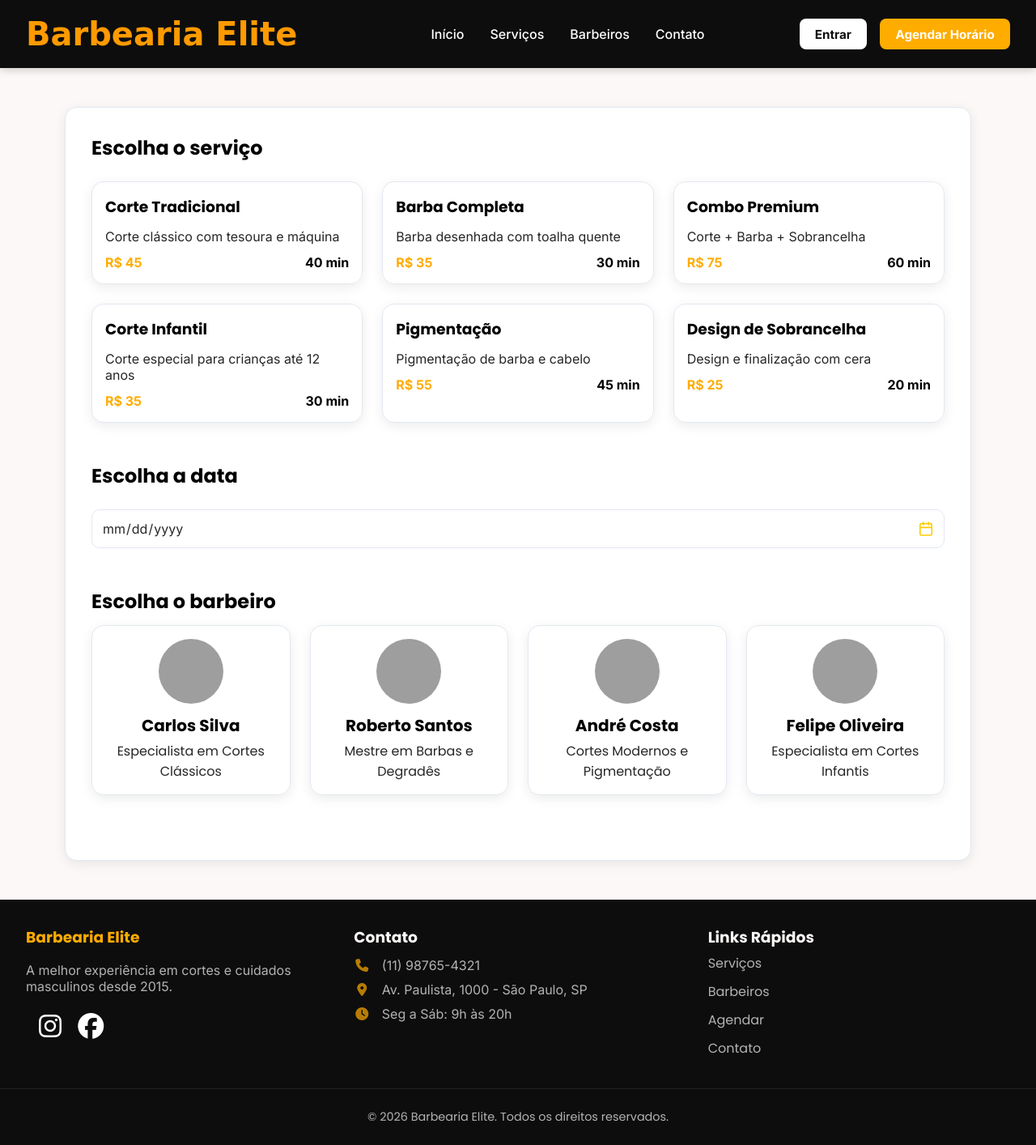
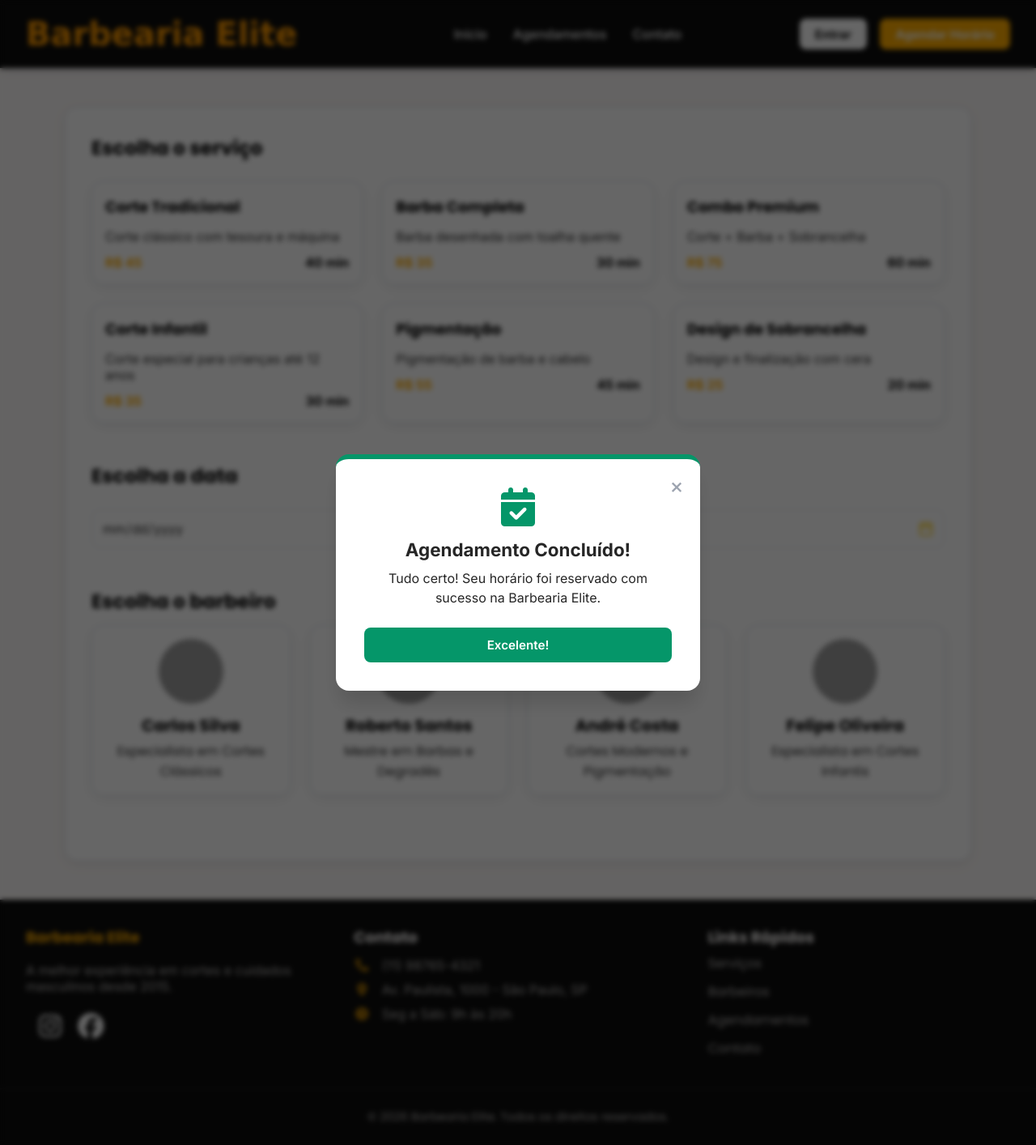
Before and after one commit to gustamoraiss/barbertime, a Flask app: page /agendar in a window 1280 px wide. Shown: the whole page at 81% size. Run offline with Flask 3, Linux system fonts and the light colour scheme; one stand-in notice (Sample message) is shown; some web fonts are replaced; grey boxes are pictures that could not be loaded.

Commit message:
feat(style): integrar modais de erro customizados, aplicar novalidate e registrar rotas do dashboard no app.py

```diff
--- a/app.py
+++ b/app.py
@@ -2,12 +2,15 @@ from flask import Flask
 from routes.main import main_bp
 from routes.scheduling import scheduling_bp
 from routes.contact import contact_bp
+from routes.dashboard import dashboard_bp
 
 app = Flask(__name__)
+app.secret_key = 'sua_chave_secreta_aqui'
 
 app.register_blueprint(main_bp)
 app.register_blueprint(scheduling_bp)
 app.register_blueprint(contact_bp)
+app.register_blueprint(dashboard_bp)
 
 if __name__ == '__main__':
     app.run(debug=True)
--- a/static/css/agendamento.css
+++ b/static/css/agendamento.css
@@ -3,6 +3,127 @@ body {
     height: 100vh;
     background-color: var(--cor-cinza-claro);
     box-sizing: border-box;
+}
+.alerta-checkbox {
+    display: none;
+}
+
+.modal-alerta-container {
+    position: fixed;
+    top: 0;
+    left: 0;
+    width: 100%;
+    height: 100%;
+    background-color: rgba(0, 0, 0, 0.6);
+    display: flex;
+    justify-content: center;
+    align-items: center;
+    z-index: 9999;
+    backdrop-filter: blur(3px);
+}
+
+.alerta-checkbox:not(:checked) + .modal-alerta-container {
+    display: none;
+}
+
+.card-alerta-popup {
+    background: var(--cor-branco);
+    border-radius: 16px;
+    padding: 35px;
+    max-width: 450px;
+    width: 90%;
+    position: relative;
+    box-shadow: 0 20px 25px -5px rgba(0, 0, 0, 0.15);
+    animation: popupSuave 0.3s ease-out;
+}
+
+.btn-fechar-alerta {
+    position: absolute;
+    top: 15px;
+    right: 20px;
+    font-size: 28px;
+    color: var(--cor-cinza-icone);
+    cursor: pointer;
+    transition: color 0.2s;
+}
+
+.btn-fechar-alerta:hover {
+    color: var(--cor-cinza-escuro);
+}
+
+.alerta-conteudo {
+    text-align: center;
+    font-family: var(--fonte-texto);
+}
+
+.alerta-conteudo h3 {
+    font-size: 1.4rem;
+    color: var(--cor-cinza-escuro);
+    margin: 0 0 10px 0;
+    font-weight: 700;
+}
+
+.alerta-conteudo p {
+    font-size: 1rem;
+    color: var(--cor-cinza-escuro);
+    line-height: 1.5;
+    margin: 0 0 25px 0;
+}
+
+.btn-entendido {
+    display: block;
+    padding: 12px 24px;
+    font-size: 0.95rem;
+    font-weight: 600;
+    border-radius: 8px;
+    cursor: pointer;
+    text-align: center;
+    color: var(--cor-branco);
+    transition: opacity 0.2s;
+}
+
+.btn-entendido:hover {
+    opacity: 0.9;
+}
+
+.card-alerta-popup.error {
+    border-top: 6px solid var(--cor-vermelho);
+}
+
+.icone-erro {
+    font-size: 3rem;
+    color: var(--cor-vermelho);
+    margin-bottom: 15px;
+}
+
+.btn-erro {
+    background-color: var(--cor-vermelho);
+}
+
+.card-alerta-popup.success {
+    border-top: 6px solid var(--cor-verde);
+}
+
+.icone-sucesso {
+    font-size: 3rem;
+    color: var(--cor-verde);
+    margin-bottom: 15px;
+}
+
+.btn-sucesso {
+    background-color: var(--cor-verde);
+}
+
+/* Adicione isso no final do seu arquivo agendamento.css */
+.input-campo-texto:focus {
+    outline: none;
+    border-color: var(--cor-amarelo);
+    box-shadow: 0 0 5px rgba(255, 204, 0, 0.3);
+}
+
+@keyframes popupSuave {
+    from { transform: scale(0.9); opacity: 0; }
+    to { transform: scale(1); opacity: 1; }
 }
 
 .agendamento {
@@ -122,7 +243,7 @@ body {
 
 .barbeiros-cards {
     display: grid;
-    grid-template-columns: repeat(4, 1fr);;
+    grid-template-columns: repeat(4, 1fr);
     gap: 1.5em;
 }
 
@@ -352,9 +473,6 @@ body {
 }
 
 /* Quando a tela for de 810px ou menos */
-/* ==========================================================================
-   MELHORIA DE LAYOUT: RESPONSIVIDADE EM 810PX
-   ========================================================================== */
 @media (max-width: 810px) {
     /* 1. Força os blocos de Horário e Dados ficarem um abaixo do outro */
     .secao-barbeiros:has(input[name="barbeiro"]:checked) ~ .secao-horarios-e-cliente {
--- a/static/css/style.css
+++ b/static/css/style.css
@@ -1,6 +1,9 @@
 @import url('https://fonts.googleapis.com/css2?family=Beau+Rivage&family=Inter:ital,opsz,wght@0,14..32,100..900;1,14..32,100..900&family=Poppins:ital,wght@0,100;0,200;0,300;0,400;0,500;0,600;0,700;0,800;0,900;1,100;1,200;1,300;1,400;1,500;1,600;1,700;1,800;1,900&display=swap');
 
 :root {
+    --cor-verde: #059669;
+    --cor-verde-claro: #ecfdf5;
+    --cor-vermelho: #ef4444;
     --cor-amarelo-claro: #fff3c7;
     --cor-amarelo: #ffac00;
     --cor-amarelo-hover: #ff9a00;
@@ -8,6 +11,7 @@
     --cor-branco: #ffffff;
     --cor-cinza-claro: #fbf8f7;
     --cor-cinza: #f2f2f2;
+    --cor-cinza-icone: #9ca3af;
     --cor-cinza-border: #e2e8f0;
     --cor-cinza-escuro: #262626;
     --cor-cinza-hover: #c9c9c9;
--- a/templates/agendamento.html
+++ b/templates/agendamento.html
@@ -4,7 +4,40 @@
 {% endblock %}
 
 {% block content %}
-<form action="/agendar" method="POST" class="agendamento">
+
+{% with messages = get_flashed_messages(with_categories=true) %}
+    {% if messages %}
+        {% for category, message in messages %}
+
+            <input type="checkbox" id="alerta-toggle" class="alerta-checkbox" checked>
+
+            <div class="modal-alerta-container">
+                <div class="card-alerta-popup {{ category }}">
+
+                    <label for="alerta-toggle" class="btn-fechar-alerta">&times;</label>
+
+                    <div class="alerta-conteudo">
+                        {% if category == 'error' %}
+                            <i class="fa-solid fa-calendar-xmark alerta-icone icone-erro"></i>
+                            <h3>Erro no Agendamento</h3>
+                            <p>{{ message }}</p>
+                            <label for="alerta-toggle" class="btn-entendido btn-erro">Entendido!</label>
+                        {% else %}
+                            <i class="fa-solid fa-calendar-check alerta-icone icone-sucesso"></i>
+                            <h3>Agendamento Concluído!</h3>
+                            <p>Tudo certo! Seu horário foi reservado com sucesso na Barbearia Elite.</p>
+                            <label for="alerta-toggle" class="btn-entendido btn-sucesso">Excelente!</label>
+                        {% endif %}
+                    </div>
+
+                </div>
+            </div>
+
+        {% endfor %}
+    {% endif %}
+{% endwith %}
+
+<form action="{{ url_for('scheduling.agendamento') }}" method="POST" class="agendamento" novalidate>
     <div class="agendamento-container">
         <div class="secao-servicos">
             <h2 class="secao-servicos-titulo">Escolha o serviço</h2>
--- a/templates/base.html
+++ b/templates/base.html
@@ -33,8 +33,7 @@
             <nav class="navbar-menu">
                 <ul>
                     <li><a href="/" class="{{ 'active' if request.path == '/' else '' }}">Início</a></li>
-                    <li><a href="#">Serviços</a></li>
-                    <li><a href="#">Barbeiros</a></li>
+                    <li><a href="/dashboard" class="{{ 'active' if request.path == '/dashboard' else '' }}">Agendamentos</a></li>
                     <li><a href="/contato" class="{{ 'active' if request.path == '/contato' else '' }}">Contato</a></li>
                 </ul>
             </nav>
@@ -86,7 +85,7 @@
                 <h3>Links Rápidos</h3>
                 <a href="">Serviços</a>
                 <a href="">Barbeiros</a>
-                <a href="">Agendar</a>
+                <a href="/dashboard">Agendamentos</a>
                 <a href="/contato">Contato</a>
 
             </div>
```
